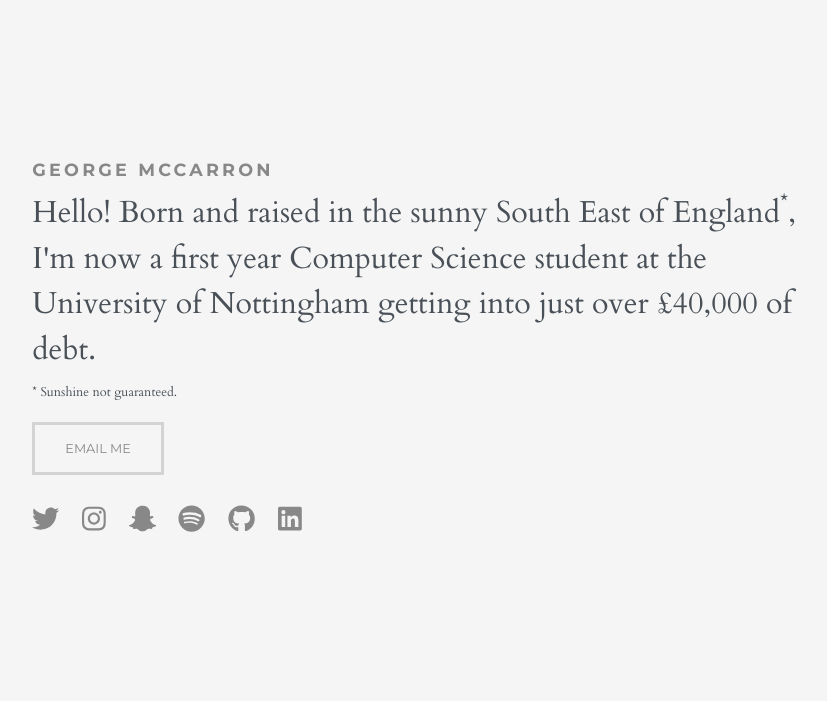
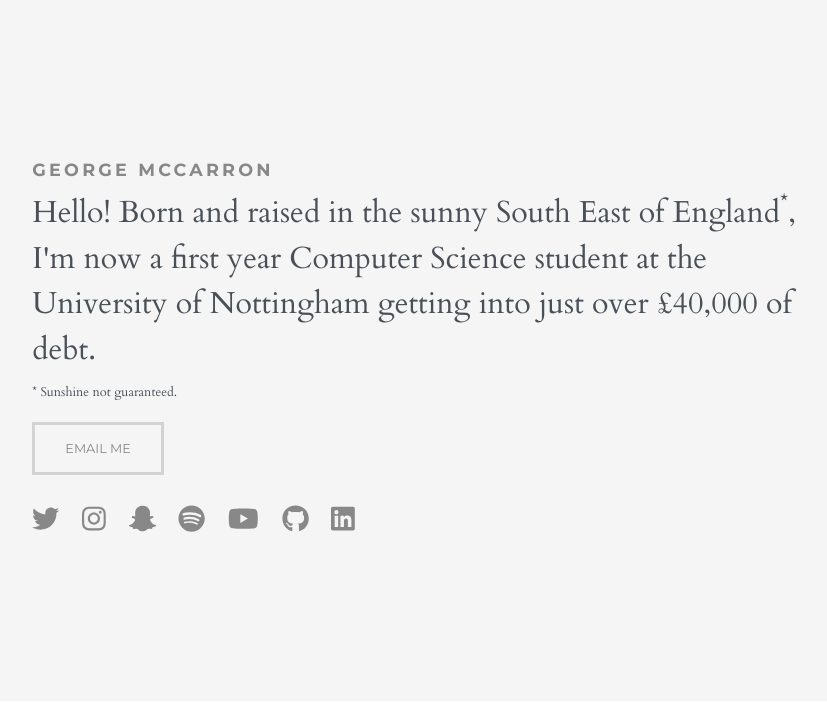
Before and after one commit to george1410/personal-site, a PHP site: page / in a window 1280 px wide. Shown: the part 31-733 px from the top of the page, without its empty margins (206-1033 px from the left). Run offline with PHP 8.4, Linux system fonts and the light colour scheme; some libraries are stand-ins or nearby versions.

Commit message:
added youtube link

```diff
--- a/index.php
+++ b/index.php
@@ -26,6 +26,7 @@
                         <a href="https://instagram.com/george_mccarron" target="_blank"><i class="fab fa-instagram"></i></a>
                         <a href="https://snapchat.com/add/georgemccarron" target="_blank"><i class="fab fa-snapchat-ghost"></i></a>
                         <a href="https://open.spotify.com/user/georgieboy14" target="_blank"><i class="fab fa-spotify"></i></a>
+                        <a href="https://youtube.com/aguycalledgeorge" target="_blank"><i class="fab fa-youtube"></i></a>
                         <a href="https://github.com/george1410" target="_blank"><i class="fab fa-github"></i></a>
                         <a href="https://linkedin.com/in/george-mccarron-08517690" target="_blank"><i class="fab fa-linkedin"></i></a>
                     </div>
```
